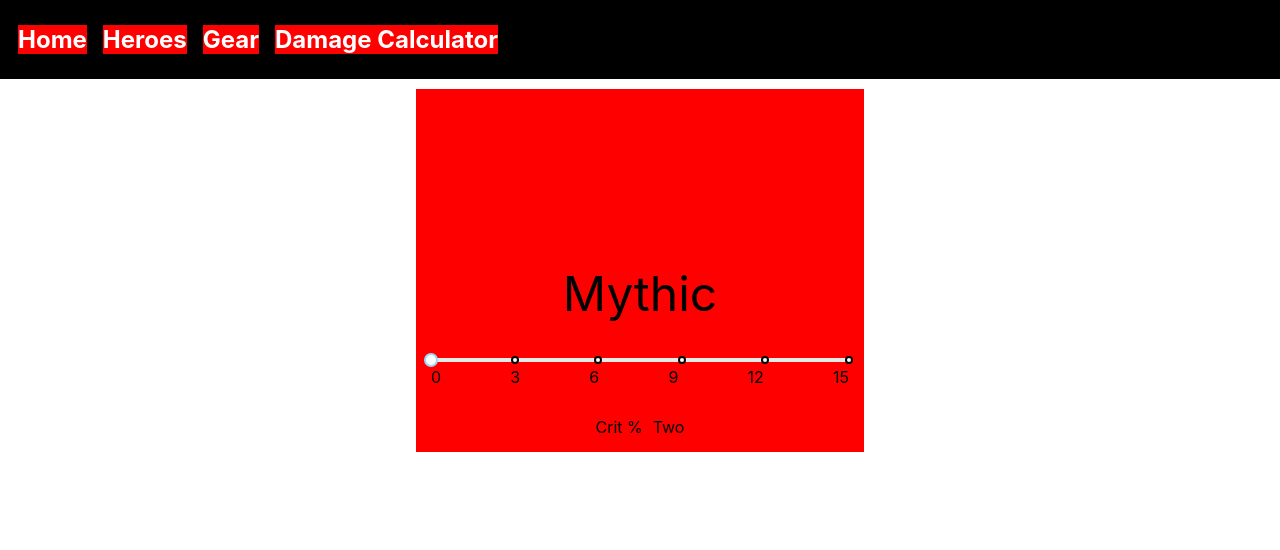
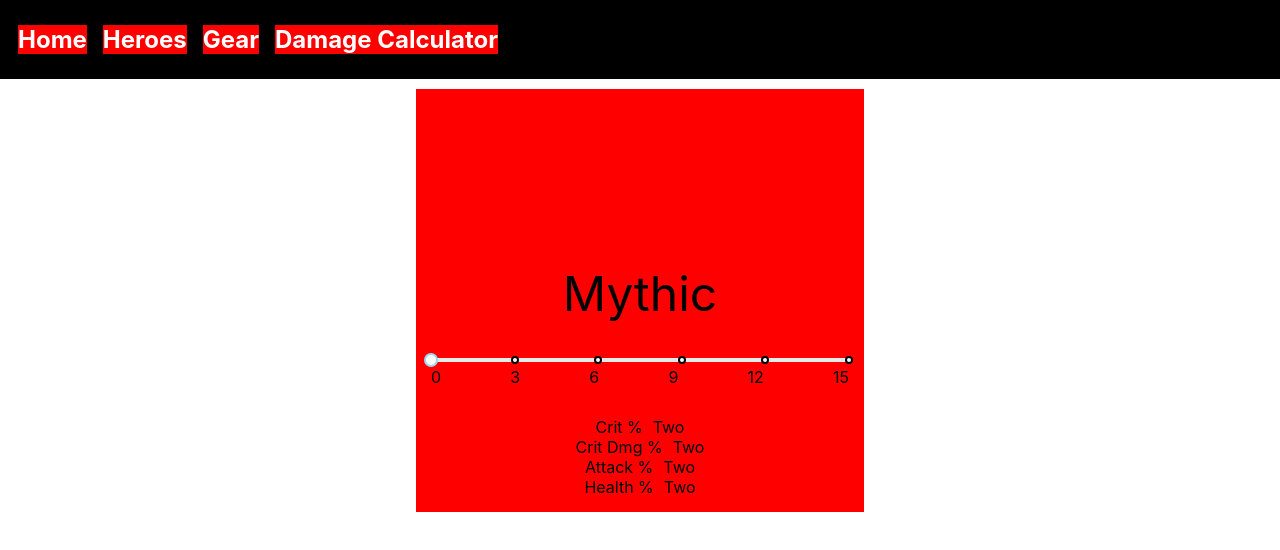
Before and after one commit to Cameronl14320/epic7-helper, a Next.js app: page /Gear/gear in a window 1280 px wide. Shown: the top 550 px of the page. Built offline with nearby package versions, Linux system fonts and the light colour scheme.

Commit message:
all gearSub containers added again

```diff
--- a/pages/Gear/gear.tsx
+++ b/pages/Gear/gear.tsx
@@ -121,6 +121,15 @@ export default function Gear() {
                     <Box sx={gearStyle.grid.thirdRow.stat}>
                         <GearSub {... subArray[firstStat]}/>
                     </Box>
+                    <Box sx={gearStyle.grid.thirdRow.stat}>
+                        <GearSub {... subArray[secondStat]}/>
+                    </Box>
+                    <Box sx={gearStyle.grid.thirdRow.stat}>
+                        <GearSub {... subArray[thirdStat]}/>
+                    </Box>
+                    <Box sx={gearStyle.grid.thirdRow.stat}>
+                        <GearSub {... subArray[fourthStat]}/>
+                    </Box>
                 </Box>
             </Box>
         </Box>
```
